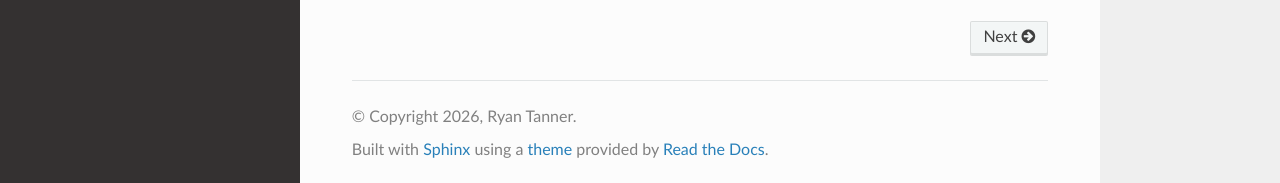
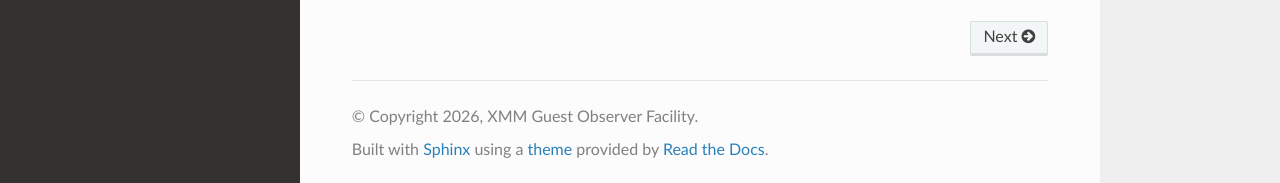
Before and after one commit to XMMGOF/xmmpysas, a Sphinx documentation site: the page built from docs/source/index.rst, in a window 1280 px wide and 900 px high, scrolled down 805 px. Shown: the part 714-897 px from the top of the window. Built offline with Sphinx 7.4.7 and the Read the Docs theme 3.1.0, drawn with Linux system fonts in a browser that asks for light colours.

Commit message:
Update docs

```diff
--- a/docs/source/conf.py
+++ b/docs/source/conf.py
@@ -14,9 +14,9 @@
 # https://www.sphinx-doc.org/en/master/usage/configuration.html#project-information
 
 project = 'pySAS'
-copyright = '2026, Ryan Tanner'
+copyright = '2026, XMM Guest Observer Facility'
 author = 'Ryan Tanner'
-release = '2.4.4'
+release = '2.5.2'
 
 # -- General configuration ---------------------------------------------------
 # https://www.sphinx-doc.org/en/master/usage/configuration.html#general-configuration
--- a/pyproject.toml
+++ b/pyproject.toml
@@ -1,6 +1,6 @@
 [project]
 name = "xmmpysas"
-version = "2.5.1"
+version = "2.5.2"
 description = "Python wrapper for XMM-Newton SAS."
 authors = [{name = "Ryan Tanner", email = "ryan.tanner@nasa.gov"}]
 readme = "src/pysas/README.md"
```
Also changed, not shown: 1 other file.
